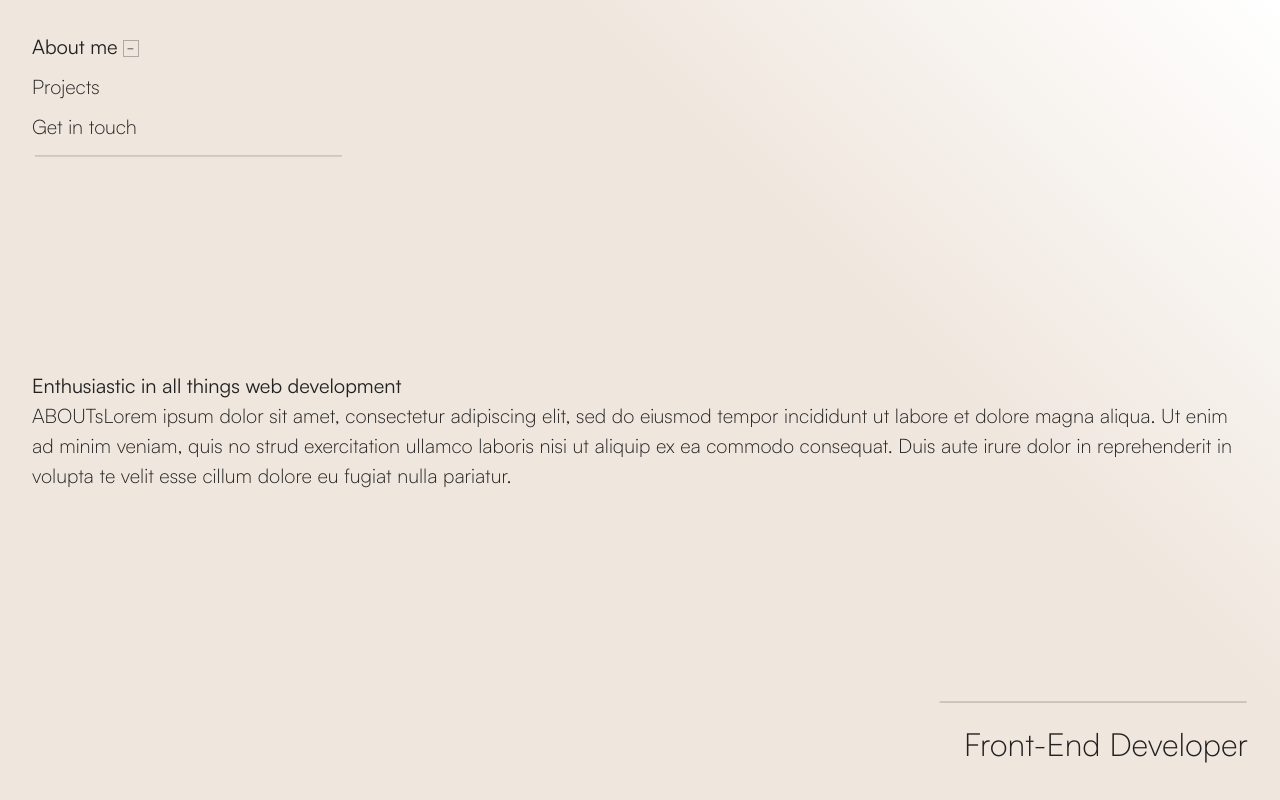
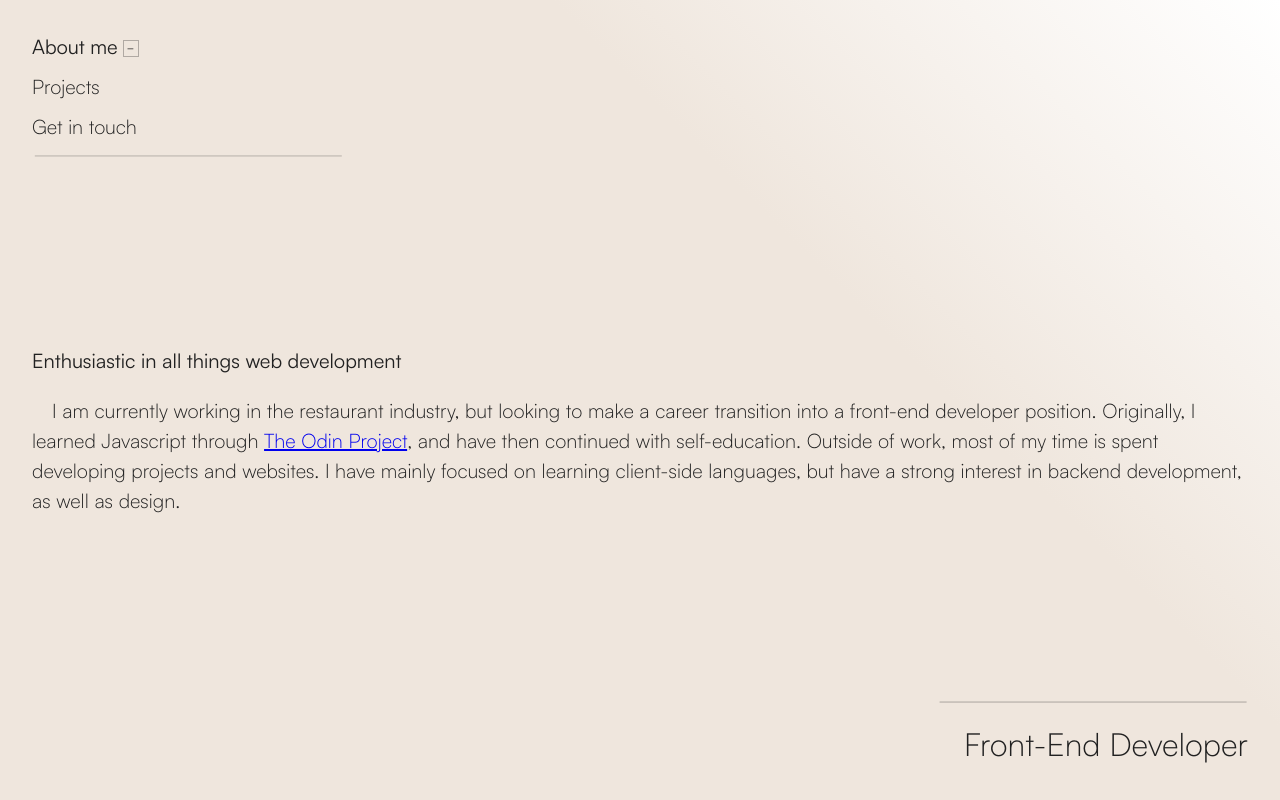
Before and after one commit to michaeland974/portfolio-page, a website with bundled scripts: page src/index.html in a window 1280 px wide. Both pictures are taken after a click on the button "About me". Built offline with nearby package versions, Linux system fonts and the light colour scheme; files whose address does not match are found by name.

Commit message:
feat: updated views: About me and Contact me

```diff
--- a/src/index.html
+++ b/src/index.html
@@ -41,11 +41,14 @@
           <section class="view" id="about-me"
                    aria-selected="false">
             <h2>Enthusiastic in all things web development</h2>
-            <p>ABOUTsLorem ipsum dolor sit amet, consectetur adipiscing elit, sed do eiusmod
-              tempor incididunt ut labore et dolore magna aliqua. Ut enim ad minim veniam, quis no
-              strud exercitation ullamco laboris nisi ut aliquip ex ea commodo consequat. Duis aute
-              irure dolor in reprehenderit in volupta
-              te velit esse cillum dolore eu fugiat nulla pariatur.</p>
+            <p>
+              I am currently working in the restaurant industry, but looking to make a
+              career transition into a front-end developer position. Originally, I learned
+              Javascript through <a target="_blank" href="https://www.theodinproject.com/">The Odin Project</a>,
+              and have then continued with self-education. Outside of work,
+              most of my time is spent developing projects and websites. I have mainly focused
+              on learning client-side languages, but have a strong interest in backend development, as well as design.
+            </p>
           </section>
           <section class="view" id="projects"
                    aria-selected="false">
@@ -57,11 +60,10 @@
           </section>
           <section class="view" id="get-in-touch"
                    aria-selected="false">
-            GetINTOUChLorem ipsum dolor sit amet, consectetur adipiscing elit, sed do eiusmod
-            tempor incididunt ut labore et dolore magna aliqua. Ut enim ad minim veniam, quis no
-            strud exercitation ullamco laboris nisi ut aliquip ex ea commodo consequat. Duis aute
-            irure dolor in reprehenderit in volupta
-            te velit esse cillum dolore eu fugiat nulla pariatur.
+            <h2>Michael Anderson</h2>
+            <p>
+              Email me at <a href="mailto:micanderson29@gmail.com">micanderson29@gmail.com</a>
+            </p>
           </section>
         </div>
       </main>
--- a/src/styles/main-content.css
+++ b/src/styles/main-content.css
@@ -10,6 +10,7 @@
   flex-direction: column;
   align-items: flex-start;
   justify-content: center;
+  gap: 1em;
 
   height: 100%;
 
@@ -26,3 +27,7 @@
 .view h2{
   font-family: Satoshi-Regular;
 }
+
+#about-me p{
+  text-indent: 1em;
+}
```
